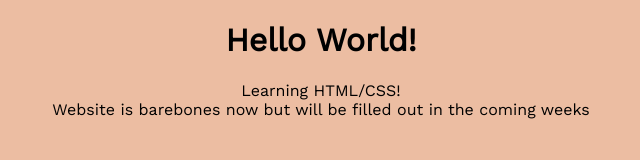
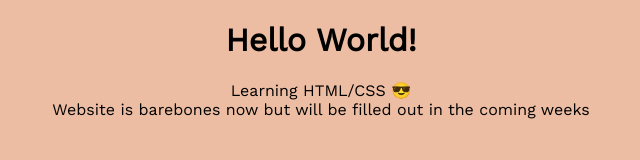
Before and after one commit to AWESDUDEtheCOOL/AWESDUDEtheCOOL.github.io, a plain HTML site: page index.html in a window 1280 px wide. Shown: the full height of the page, 319-959 px from the left. Drawn offline with nearby package versions, Linux system fonts and the light colour scheme.

Commit message:
Updated message

```diff
--- a/index.html
+++ b/index.html
@@ -1,5 +1,6 @@
 <!DOCTYPE html>
 <html lang="en-US">
+<meta charset="UTF-8">
 <head>
     <title>Mason Matich</title>
     <link href="styles.css" rel="stylesheet" />
@@ -8,6 +9,6 @@
 
 <body style="background-color:#ecbda2;">
     <h1 style="text-align:center;">Hello World!</h1>
-    <p style="text-align:center;">Learning HTML/CSS!<br>Website is barebones now but will be filled out in the coming weeks</p>
+    <p style="text-align:center;">Learning HTML/CSS &#128526;<br>Website is barebones now but will be filled out in the coming weeks</p>
 </body>
 </html>
```
